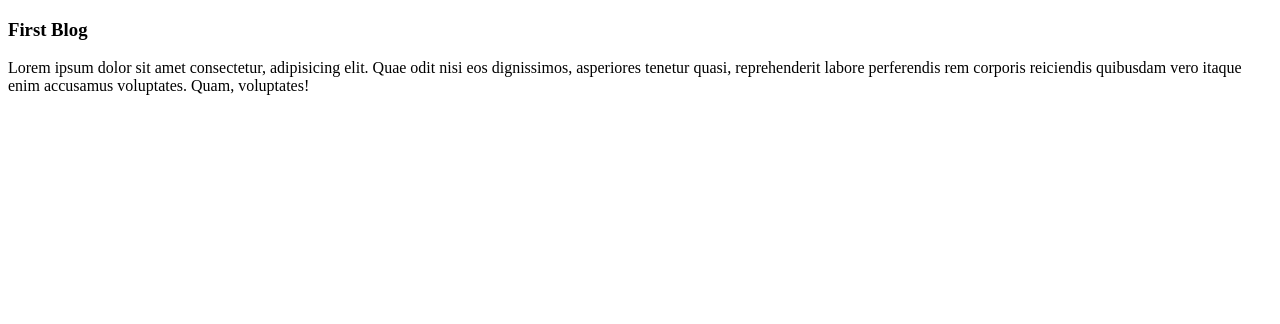
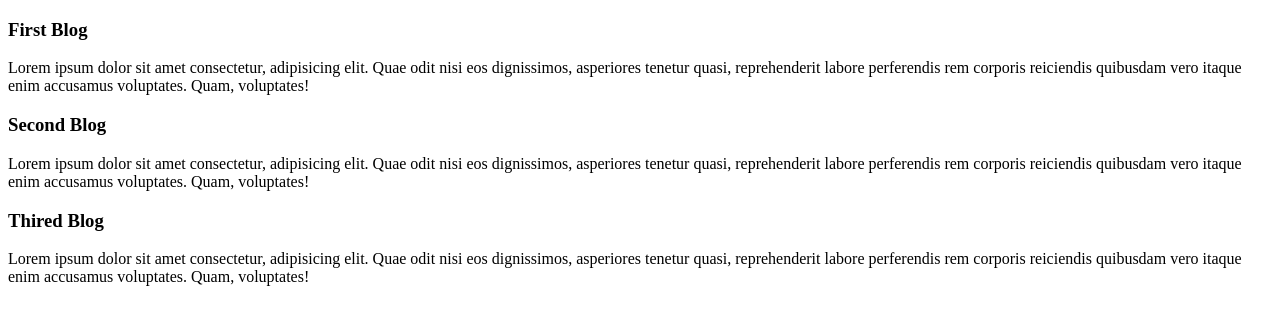
Before and after one commit to shoptorshichowdhury/rock-ripo, a plain HTML site: page index.html in a window 1280 px wide. Drawn offline with Linux system fonts and the light colour scheme.

Commit message:
second and third blog added

```diff
--- a/index.html
+++ b/index.html
@@ -10,5 +10,13 @@
         <h3>First Blog</h3>
         <p>Lorem ipsum dolor sit amet consectetur, adipisicing elit. Quae odit nisi eos dignissimos, asperiores tenetur quasi, reprehenderit labore perferendis rem corporis reiciendis quibusdam vero itaque enim accusamus voluptates. Quam, voluptates!</p>
     </div>
+    <div>
+        <h3>Second Blog</h3>
+        <p>Lorem ipsum dolor sit amet consectetur, adipisicing elit. Quae odit nisi eos dignissimos, asperiores tenetur quasi, reprehenderit labore perferendis rem corporis reiciendis quibusdam vero itaque enim accusamus voluptates. Quam, voluptates!</p>
+    </div>
+    <div>
+        <h3>Thired Blog</h3>
+        <p>Lorem ipsum dolor sit amet consectetur, adipisicing elit. Quae odit nisi eos dignissimos, asperiores tenetur quasi, reprehenderit labore perferendis rem corporis reiciendis quibusdam vero itaque enim accusamus voluptates. Quam, voluptates!</p>
+    </div>
 </body>
 </html>
```
